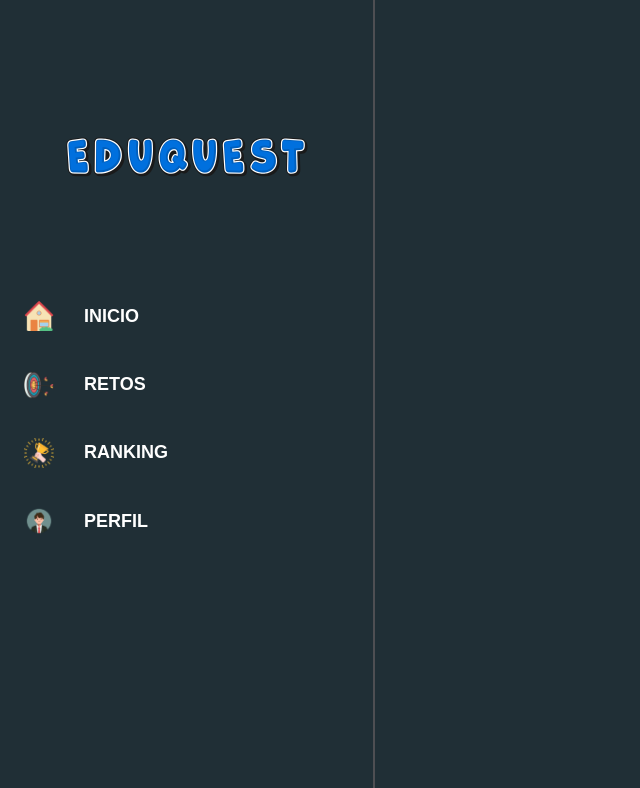
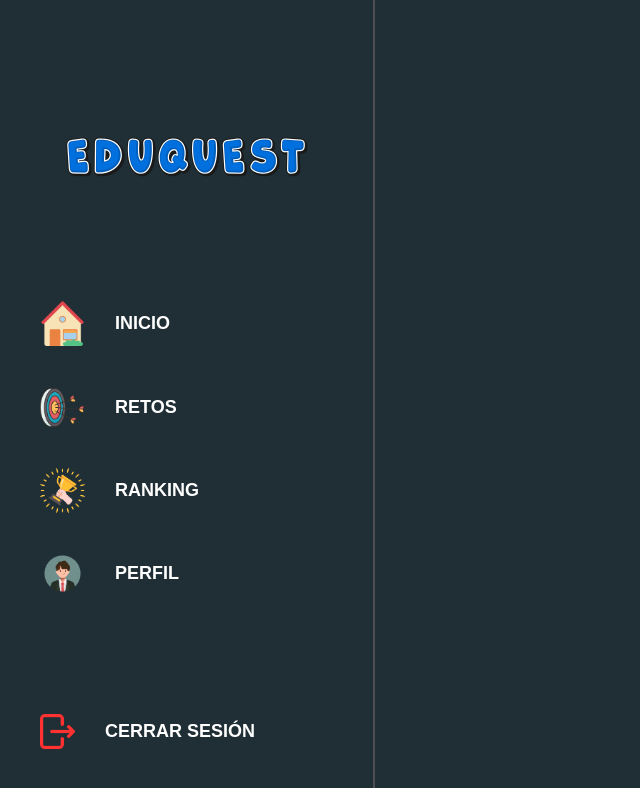
Before and after one commit to ramadearbol/Eduquest, a React (Vite) app in the folder frontend/: page /home/retos in a window 1280 px wide. Shown: the top 788 px of the page, without its empty margins (0-640 px from the left). Built offline with nearby package versions, Linux system fonts and the light colour scheme.

Commit message:
Cerrar Sesión

```diff
--- a/frontend/src/components/Navbar.jsx
+++ b/frontend/src/components/Navbar.jsx
@@ -1,4 +1,3 @@
-// src/components/Navbar.jsx
 import React from 'react';
 import { useNavigate } from 'react-router-dom';
 import '../styles/Navbar.css';
@@ -7,9 +6,14 @@ import iconoLogo from '../assets/Logo.png';
 import iconoRetos from '../assets/Retos.png';
 import iconoPerfil from '../assets/Perfil.png';
 import iconoTrofeo from '../assets/Trofeo.png';
+import iconoApagar from '../assets/Apagar.png';
 
 function Navbar() {
   const navigate = useNavigate();
+
+  const handleLogout = () => {
+    navigate("/");
+  };
 
   return (
     <div className="navbar">
@@ -34,6 +38,15 @@ function Navbar() {
           Perfil
         </li>
       </ul>
+
+      <div className="logout-container">
+        <ul className="navbar-links">
+          <li onClick={handleLogout}>
+            <img src={iconoApagar} alt="Cerrar Sesión" className="icon logout-icon" />
+            Cerrar Sesión
+          </li>
+        </ul>
+      </div>
     </div>
   );
 }
--- a/frontend/src/styles/Navbar.css
+++ b/frontend/src/styles/Navbar.css
@@ -35,7 +35,7 @@
 .navbar-links li {
   display: flex;
   align-items: center;
-  padding: 1.2rem 0.5rem;
+  padding: 1.2rem 1.5rem;
   font-size: 18px;
   cursor: pointer;
   transition: background 0.2s;
@@ -50,8 +50,21 @@
 }
 
 .icon {
-  width: 30px;
-  height: 30px;
+  width: 45px;
+  height: 45px;
   margin-right: 30px;
   object-fit: contain;
 }
+
+.logout-container {
+  margin-top: auto;
+}
+
+.logout-container .navbar-links li {
+  padding-top: 1rem;
+}
+
+.logout-icon {
+  width: 35px;
+  height: 35px;
+}
```
Also changed, not shown: frontend/src/assets/Apagar.png (added).
